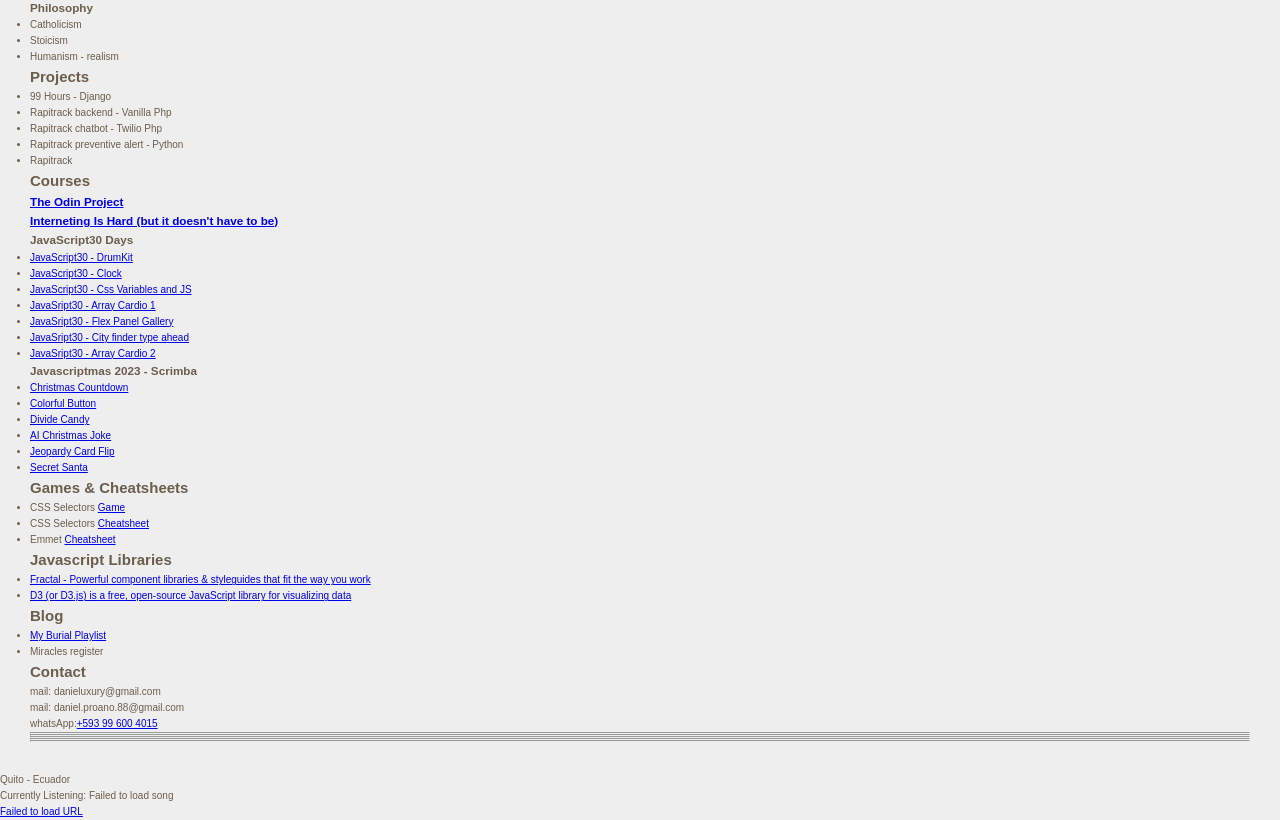
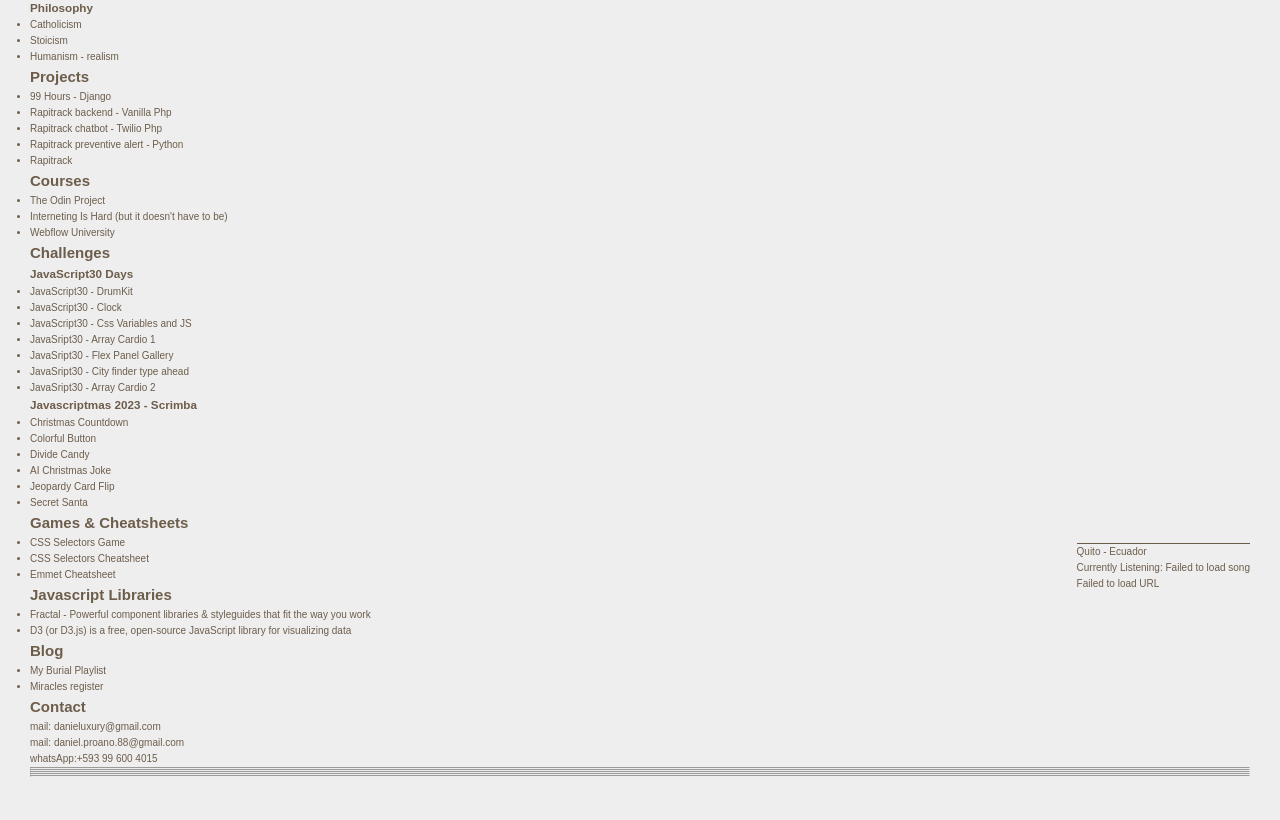
Before and after one commit to danieluxury88/danieluxury.tech, a PHP site: page / in a window 1280 px wide. Shown: the part 178-998 px from the top of the page. After the commit the page ends 955 px from the top, so only its background shows below. Run offline with PHP 8.4, Linux system fonts and the light colour scheme.

Commit message:
Update style

```diff
--- a/index.html
+++ b/index.html
@@ -37,8 +37,12 @@
         <li>Rapitrack</li>
       </ul>
       <h2>Courses</h2>
-      <h3><a href="https://www.theodinproject.com/" target="_blank">The Odin Project</a></h3>
-      <h3><a href="https://internetingishard.netlify.app/" target="_blank"> Interneting Is Hard (but it doesn't have to be)</a></h3>
+      <ul>
+        <li><a href="https://www.theodinproject.com/" target="_blank">The Odin Project</a></li>
+        <li><a href="https://internetingishard.netlify.app/" target="_blank"> Interneting Is Hard (but it doesn't have to be)</a></li>
+        <li><a href="https://university.webflow.com/" target="_blank"> Webflow University</a></li>
+      </ul>
+      <h2>Challenges</h2>
       <h3>JavaScript30 Days</h3>
       <ul>
         <li>
--- a/styles.css
+++ b/styles.css
@@ -18,9 +18,24 @@ body {
   font-weight: 300;
   line-height: 1.6; }
 
-  .container {
+.container {
     margin: 3rem;
-  }
+}
+
+a,
+a:link,
+a:visited {
+    text-decoration: none;
+    color: #6D5D4B;
+}
+
+footer {
+    position: fixed;
+    bottom: 0;
+    right: 0;
+    margin: 3rem 3rem;
+    border-top: #6D5D4B 1px solid;
+}
 
 .image--meme {
     width: 300px;
```
